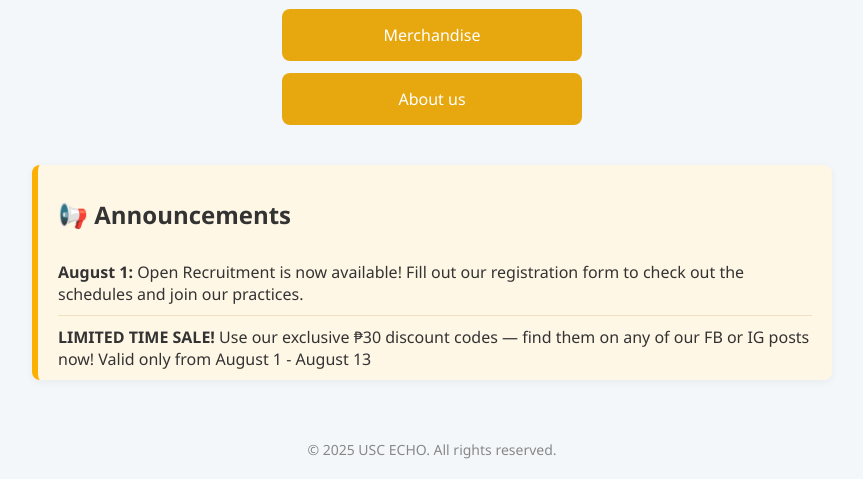
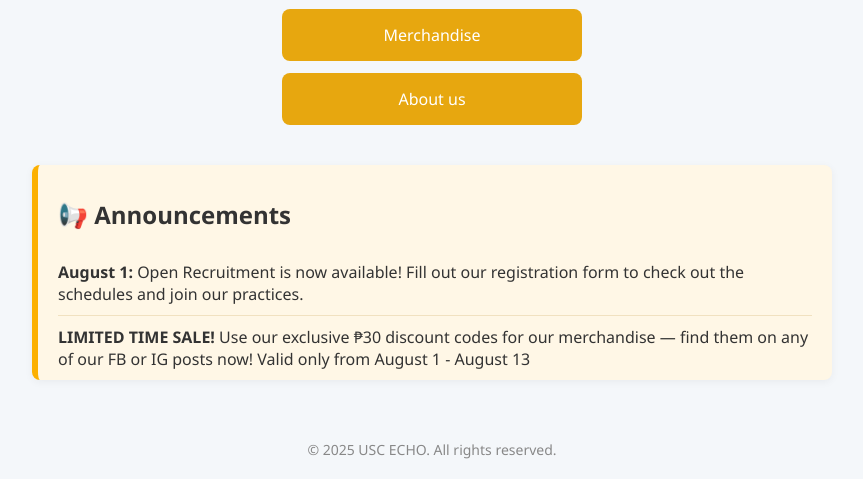
Before and after one commit to ahdunow/uscecho, a plain HTML site: page index.html in a window 1280 px wide. Shown: the part 636-1115 px from the top of the page, without its empty margins (208-1071 px from the left). Drawn offline with Linux system fonts and the light colour scheme.

Commit message:
Update index.html

```diff
--- a/index.html
+++ b/index.html
@@ -68,7 +68,7 @@
         </li>
         <li>
           <strong>LIMITED TIME SALE!</strong> Use our exclusive ₱30 discount
-          codes — find them on any of our FB or IG posts now! Valid only from
+          codes for our merchandise — find them on any of our FB or IG posts now! Valid only from
           August 1 - August 13
         </li>
         <!-- <li>
```
